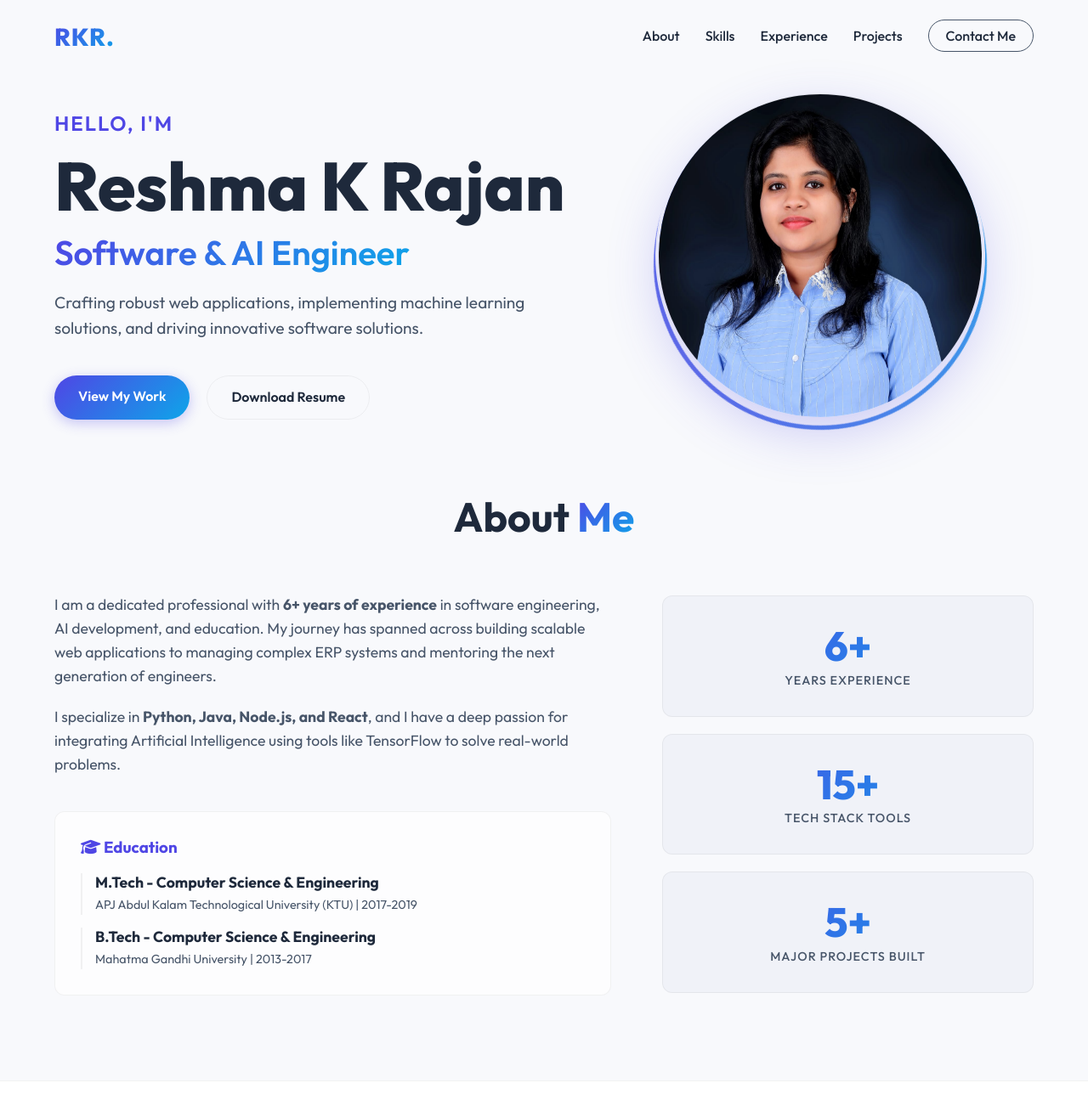
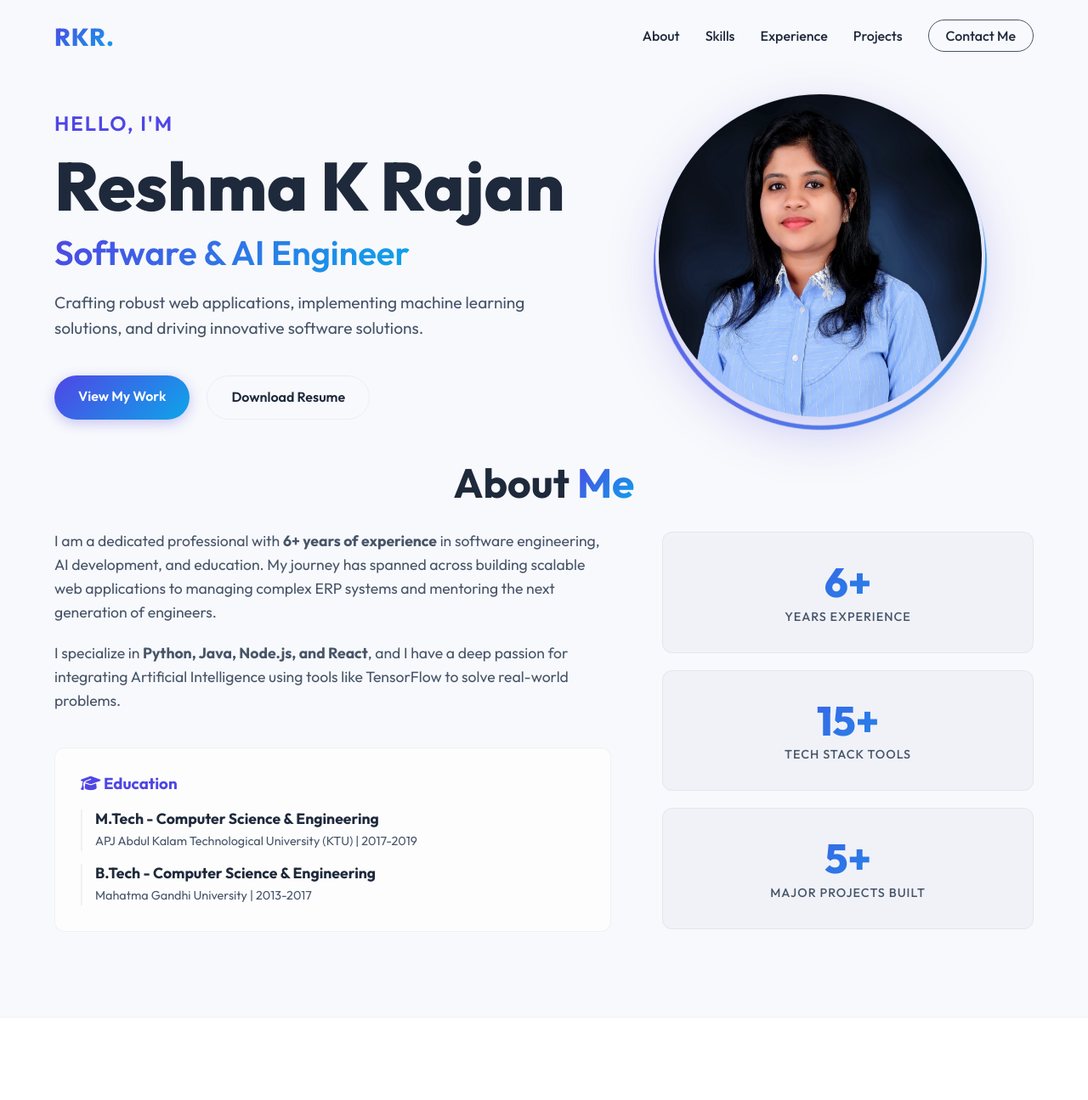
Before and after one commit to reshma-281211/Reshma-K-Rajan--Personal-portfolio, a plain HTML site: page index.html in a window 1280 px wide. Shown: the top 1295 px of the page at 85% size. Drawn offline with Linux system fonts and the light colour scheme.

Commit message:
Further refine spacing between profile photo and About section contents

```diff
--- a/style.css
+++ b/style.css
@@ -81,7 +81,7 @@ a {
 
 .section-header {
     text-align: center;
-    margin-bottom: 60px;
+    margin-bottom: 25px;
 }
 
 .section-header h2 {
@@ -213,7 +213,7 @@ nav.scrolled {
     display: flex;
     align-items: center;
     justify-content: space-between;
-    padding: 120px 5% 40px;
+    padding: 120px 5% 20px;
     gap: 50px;
 }
 
@@ -330,7 +330,7 @@ nav.scrolled {
    About Section
    ========================================= */
 #about {
-    padding-top: 40px;
+    padding-top: 20px;
 }
 
 .about-container {
```
